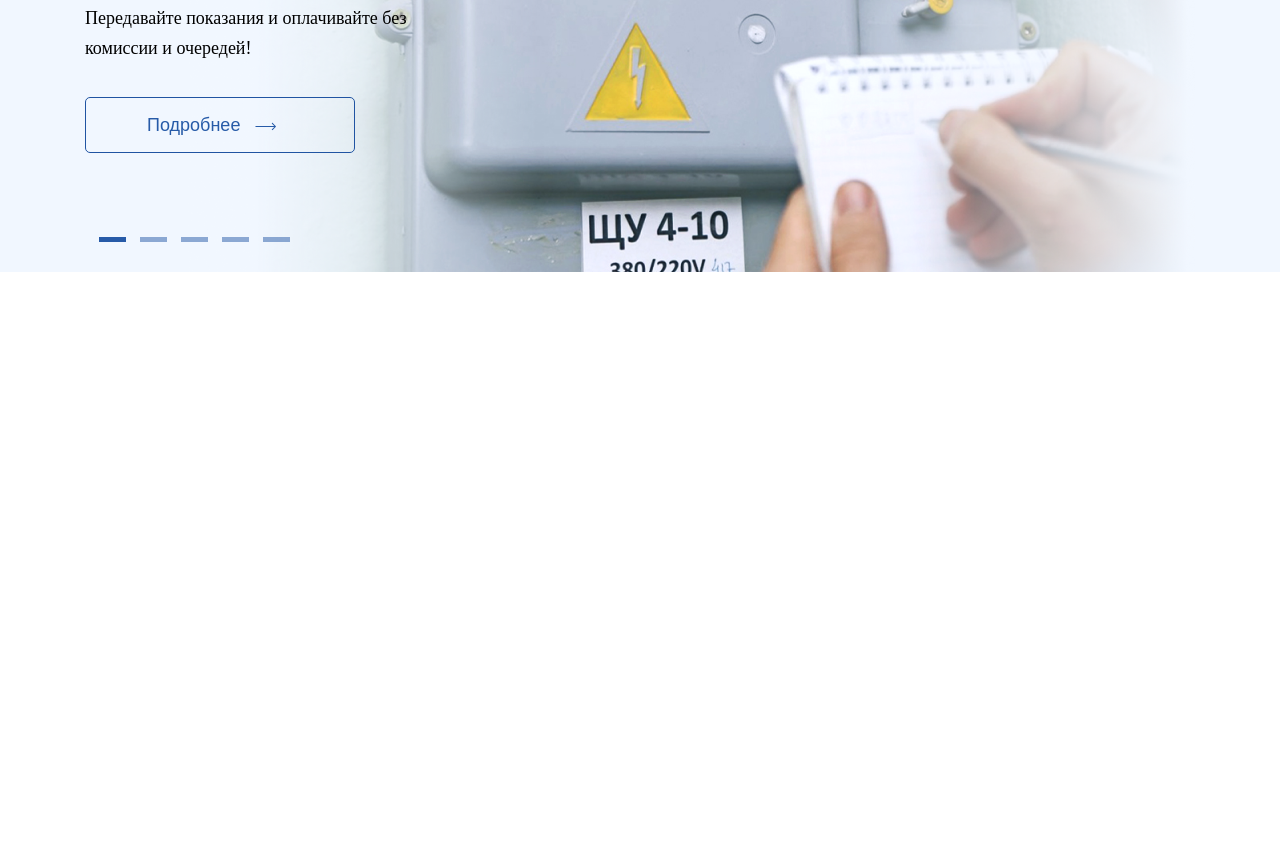
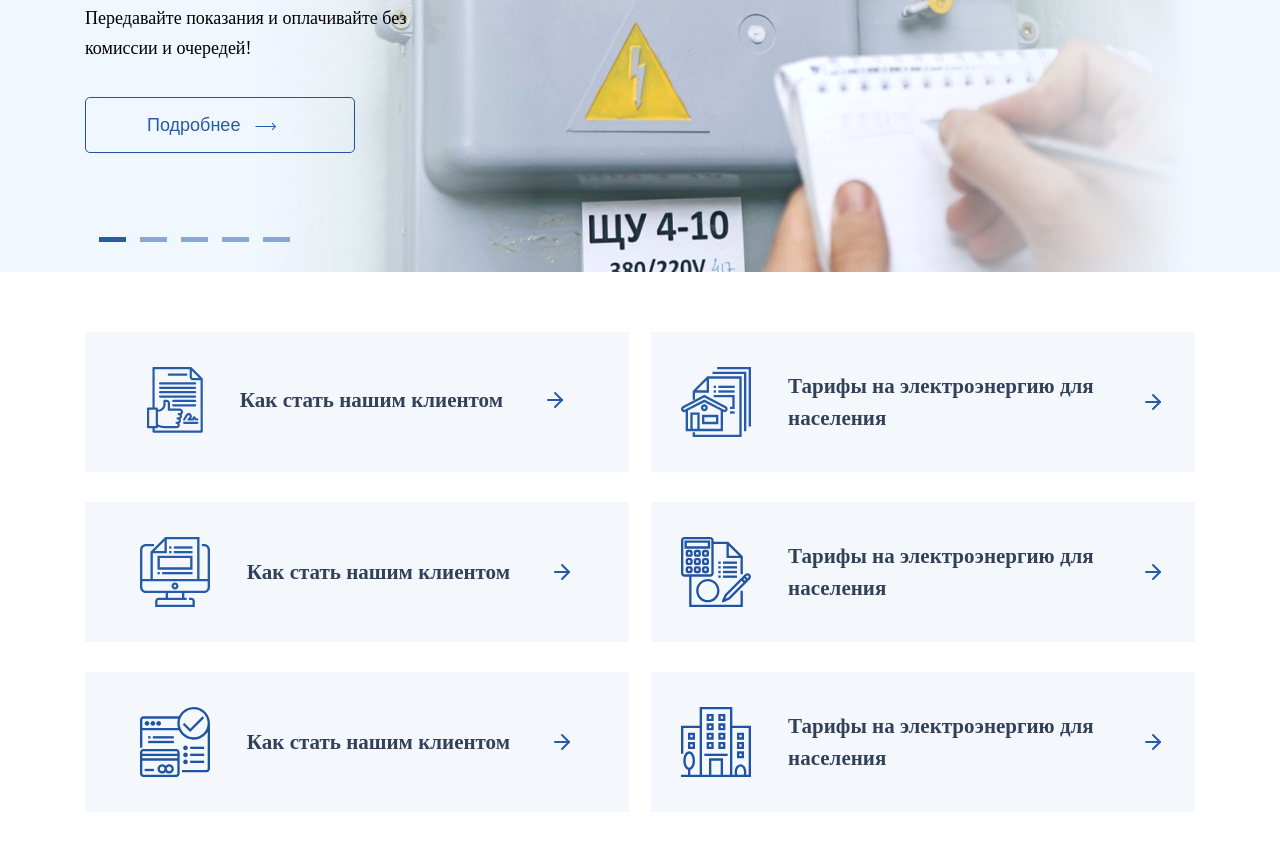
Before and after one commit to Loloops/Electro, a website built with webpack: page src/index.html in a window 1280 px wide. Shown: the part 496-1338 px from the top of the page. Before the commit the page ends 800 px from the top, so only its background shows below. Built offline with nearby package versions, Linux system fonts and the light colour scheme.

Commit message:
Add groupLink section

```diff
--- a/src/index.html
+++ b/src/index.html
@@ -138,5 +138,65 @@
 
     </div><!--mainSlider-bg-->
   </section>
+
+  <section class="groupLink">
+    <div class="container">
+      <div class="groupLink-rows">
+
+        <div class="groupLink-row">
+          <div class="groupLink-row__item">
+            <a href="#" class="groupLink-row__item-link">
+              <img src="./img/Link-1.svg" alt="" class="groupLink-row__item-imgOne">
+              Как стать нашим клиентом
+              <img src="./img/arrow-LINK.svg" alt="" class="groupLink-row__item-imgTwo">
+            </a>
+          </div>
+          <div class="groupLink-row__item">
+            <a href="#" class="groupLink-row__item-link">
+              <img src="./img/Link-2.svg" alt="" class="groupLink-row__item-imgOne">
+              Тарифы на электроэнергию для населения
+              <img src="./img/arrow-LINK.svg" alt="" class="groupLink-row__item-imgTwo">
+            </a>
+          </div>
+        </div>
+
+        <div class="groupLink-row">
+          <div class="groupLink-row__item">
+            <a href="#" class="groupLink-row__item-link">
+              <img src="./img/Link3.svg" alt="" class="groupLink-row__item-imgOne">
+              Как стать нашим клиентом
+              <img src="./img/arrow-LINK.svg" alt="" class="groupLink-row__item-imgTwo">
+            </a>
+          </div>
+          <div class="groupLink-row__item">
+            <a href="#" class="groupLink-row__item-link">
+              <img src="./img/Link4.svg" alt="" class="groupLink-row__item-imgOne">
+              Тарифы на электроэнергию для населения
+              <img src="./img/arrow-LINK.svg" alt="" class="groupLink-row__item-imgTwo">
+            </a>
+          </div>
+        </div>
+
+        <div class="groupLink-row">
+          <div class="groupLink-row__item">
+            <a href="#" class="groupLink-row__item-link">
+              <img src="./img/Link-5.svg" alt="" class="groupLink-row__item-imgOne">
+              Как стать нашим клиентом
+              <img src="./img/arrow-LINK.svg" alt="" class="groupLink-row__item-imgTwo">
+            </a>
+          </div>
+          <div class="groupLink-row__item">
+            <a href="#" class="groupLink-row__item-link">
+              <img src="./img/Link-6.svg" alt="" class="groupLink-row__item-imgOne">
+              Тарифы на электроэнергию для населения
+              <img src="./img/arrow-LINK.svg" alt="" class="groupLink-row__item-imgTwo">
+            </a>
+          </div>
+        </div>
+
+      </div>
+    </div>
+  </section>
+
 </body>
 </html>
--- a/src/styles/style.scss
+++ b/src/styles/style.scss
@@ -119,3 +119,46 @@
 .container--slider{
   position: relative;
 }
+
+
+/*Group-link*/
+.groupLink{
+  margin-top: 60px;
+  &-rows{
+    display: flex;
+    flex-direction: column;
+  }
+  &-row{
+    display: flex;
+    justify-content: space-between;
+    margin-bottom: 30px;
+    &__item{
+        padding: 35px 30px;
+        background-color: #F4F8FD;
+        width: 49%;
+      &-link{
+        display: flex;
+        justify-content: center;
+        align-items: center;
+        font-family: "MPLUS1p-Bold";
+        font-weight: bold;
+        font-size: 21px;
+        line-height: 32px;
+        color: $black;
+        text-decoration: none;
+        &:hover{
+          text-decoration: underline;
+        }
+      }
+      &-imgOne{
+        padding-right: 37px;
+      }
+      &-imgTwo{
+        padding-left: 40px;
+      }
+
+    }
+  }
+}
+
+/* //Group-link*/
```
Also changed, not shown: src/img/Link-1.svg (added), src/img/Link-2.svg (added), src/img/Link-5.svg (added), src/img/Link-6.svg (added), src/img/Link3.svg (added), src/img/Link4.svg (added), src/img/arrow-LINK.svg (added).
